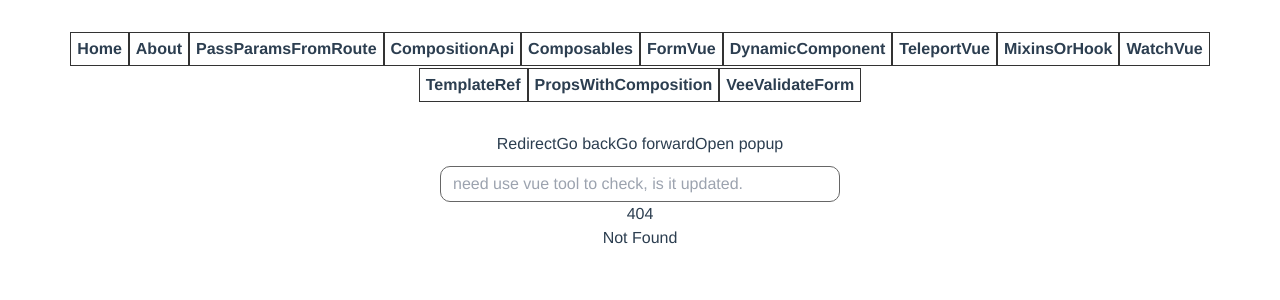
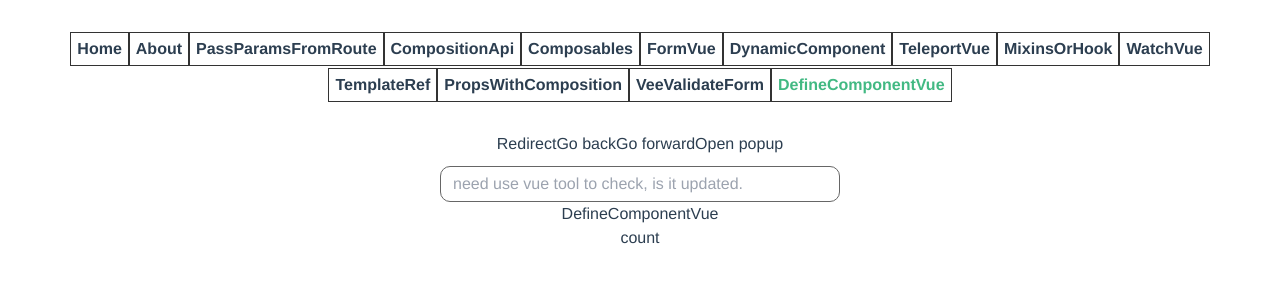
Before and after one commit to wilkersoh/vue-router, a Vue app: page /define-component in a window 1280 px wide. Shown: the top 300 px of the page. Built offline with nearby package versions, Linux system fonts and the light colour scheme; the HTML template or start-up script is replaced by a standard one.

Commit message:
Pass fn to child from parent

```diff
--- /dev/null
+++ b/src/components/NormalComponent.vue
@@ -0,0 +1,30 @@
+<template>
+  <div>
+    <button @click="incrementCount">count</button>
+  </div>
+</template>
+
+<script>
+import { ref, onMounted } from 'vue';
+
+export default {
+  name: 'NormalComponent',
+  // setup(props, ctx) {
+  //   onMounted(() => {
+  //     console.log('props.incrementCount :>> ', props);
+  //     console.log('ctx :>> ', ctx);
+  //   });
+  // },
+  props: {
+    incrementCount: { type: Function },
+  },
+  mounted() {
+    console.log('this :>> ', this.incrementCount);
+  },
+  methods: {
+    incrementCount() {
+      this.incrementCount();
+    },
+  },
+};
+</script>
--- a/src/router/index.js
+++ b/src/router/index.js
@@ -14,6 +14,7 @@ import WatchVue from '../views/WatchVue.vue';
 import TemplateRef from '../views/TemplateRef.vue';
 import PropsWithComposition from '../views/PropsWithComposition.vue';
 import VeeValidateForm from '../views/VeeValidateForm.vue';
+import DefineComponentVue from '../views/DefineComponentVue.vue';
 
 export const routes = [
   {
@@ -109,6 +110,11 @@ export const routes = [
     name: 'VeeValidateForm',
     component: VeeValidateForm,
   },
+  {
+    path: '/define-component',
+    name: 'DefineComponentVue',
+    component: DefineComponentVue,
+  },
   // redirect
   {
     path: '/all-jobs',
--- /dev/null
+++ b/src/views/DefineComponentVue.vue
@@ -0,0 +1,26 @@
+<template>
+  <div>
+    <h1>DefineComponentVue {{ count }}</h1>
+
+    <NormalComponent :incrementCount="increment" />
+  </div>
+</template>
+
+<script>
+import { defineComponent, ref } from 'vue';
+import NormalComponent from '../components/NormalComponent';
+
+export default defineComponent({
+  setup() {
+    const count = ref(null);
+
+    const increment = () => {
+      console.log('hi');
+      count.value += 1;
+    };
+
+    return { count, increment };
+  },
+  components: { NormalComponent },
+});
+</script>
```
